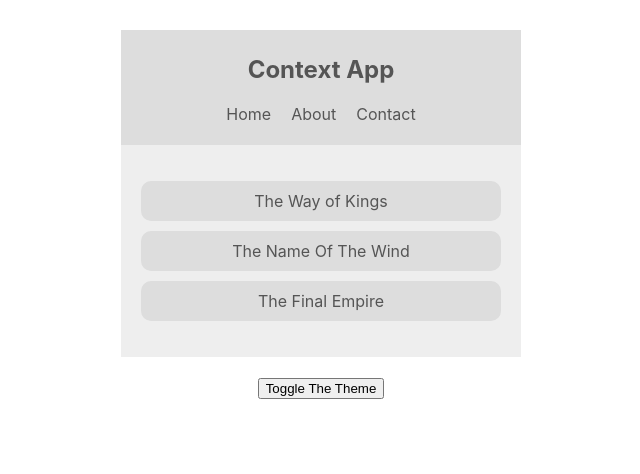
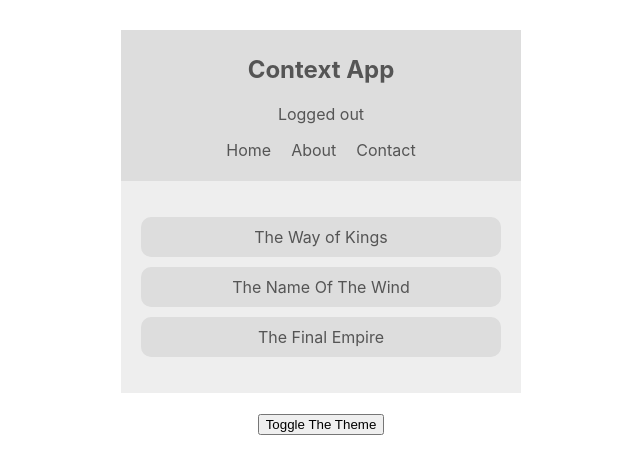
Before and after one commit to ryan-spencer1220/context-app, a React (Create React App) app: page / in a window 1280 px wide. Shown: the top 474 px of the page, without its empty margins (319-959 px from the left). Built offline with nearby package versions, Linux system fonts and the light colour scheme.

Commit message:
Complete context exercise

```diff
--- a/src/components/Navbar.js
+++ b/src/components/Navbar.js
@@ -1,16 +1,24 @@
 import React, { Component } from "react";
 import { ThemeContext } from "../contexts/ThemeContext";
+import { AuthContext } from "../contexts/AuthContext";
 
 class Navbar extends Component {
-  static contextType = ThemeContext;
-  state = {};
+  // static contextType = ThemeContext;
   render() {
-    console.log(this.context);
-    const { isLightTheme, light, dark } = this.context;
+    return (
+      <AuthContext>
+        {(authContext) => (
+          <ThemeContext.Consumer>
+            {(themeContext) => {
+              const { isAuthenticated, toggleAuth } = authContext;
+              const { isLightTheme, light, dark } = themeContext;
               const theme = isLightTheme ? light : dark;
               return (
                 <nav style={{ background: theme.ui, color: theme.syntax }}>
                   <h1>Context App</h1>
+                  <div onClick={() => toggleAuth()}>
+                    {isAuthenticated ? "Logged in" : "Logged out"}
+                  </div>
                   <ul>
                     <li>Home</li>
                     <li>About</li>
@@ -18,6 +26,11 @@
                   </ul>
                 </nav>
               );
+            }}
+          </ThemeContext.Consumer>
+        )}
+      </AuthContext>
+    );
   }
 }
 
```
Lines whose indentation alone changed are shown as unchanged.
